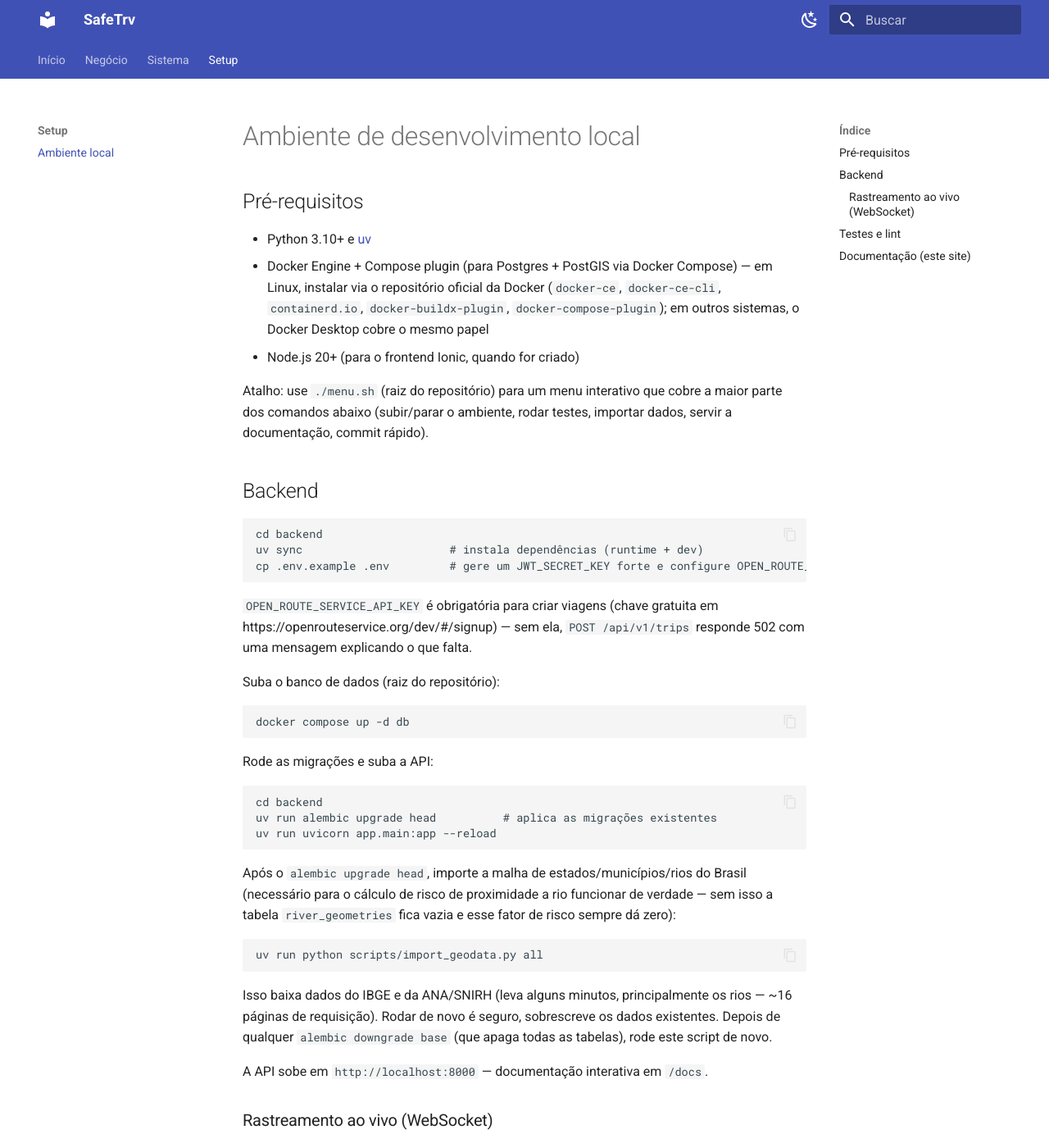
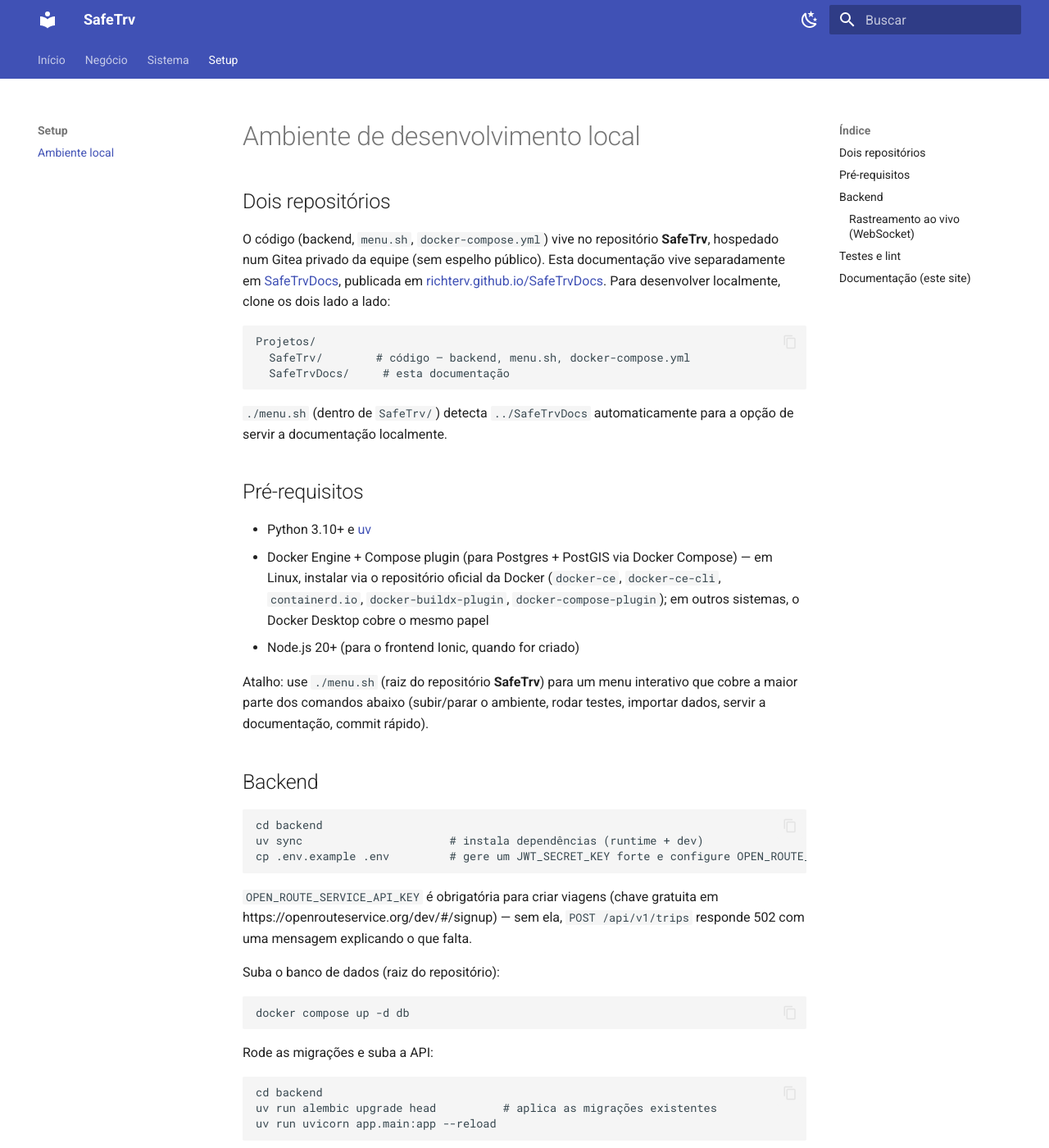
Before and after one commit to RichterV/SafeTrvDocs, an MkDocs documentation site: the page built from docs/setup/local-dev.md, in a window 1280 px wide and 1400 px high. Shown: the whole window at 82% size. Built offline with MkDocs 1.6.1 and Material for MkDocs 9.7.7, drawn with Linux system fonts in a browser that asks for light colours.

Commit message:
Esclarece setup entre os dois repositorios (codigo e docs)

````diff
--- a/docs/setup/local-dev.md
+++ b/docs/setup/local-dev.md
@@ -1,4 +1,16 @@
 # Ambiente de desenvolvimento local
+
+## Dois repositórios
+
+O código (backend, `menu.sh`, `docker-compose.yml`) vive no repositório **SafeTrv**, hospedado num Gitea privado da equipe (sem espelho público). Esta documentação vive separadamente em [SafeTrvDocs](https://github.com/RichterV/SafeTrvDocs), publicada em [richterv.github.io/SafeTrvDocs](https://richterv.github.io/SafeTrvDocs/). Para desenvolver localmente, clone os dois lado a lado:
+
+```
+Projetos/
+  SafeTrv/        # código — backend, menu.sh, docker-compose.yml
+  SafeTrvDocs/     # esta documentação
+```
+
+`./menu.sh` (dentro de `SafeTrv/`) detecta `../SafeTrvDocs` automaticamente para a opção de servir a documentação localmente.
 
 ## Pré-requisitos
 
@@ -6,7 +18,7 @@
 - Docker Engine + Compose plugin (para Postgres + PostGIS via Docker Compose) — em Linux, instalar via o repositório oficial da Docker (`docker-ce`, `docker-ce-cli`, `containerd.io`, `docker-buildx-plugin`, `docker-compose-plugin`); em outros sistemas, o Docker Desktop cobre o mesmo papel
 - Node.js 20+ (para o frontend Ionic, quando for criado)
 
-Atalho: use `./menu.sh` (raiz do repositório) para um menu interativo que cobre a maior parte dos comandos abaixo (subir/parar o ambiente, rodar testes, importar dados, servir a documentação, commit rápido).
+Atalho: use `./menu.sh` (raiz do repositório **SafeTrv**) para um menu interativo que cobre a maior parte dos comandos abaixo (subir/parar o ambiente, rodar testes, importar dados, servir a documentação, commit rápido).
 
 ## Backend
 
````
